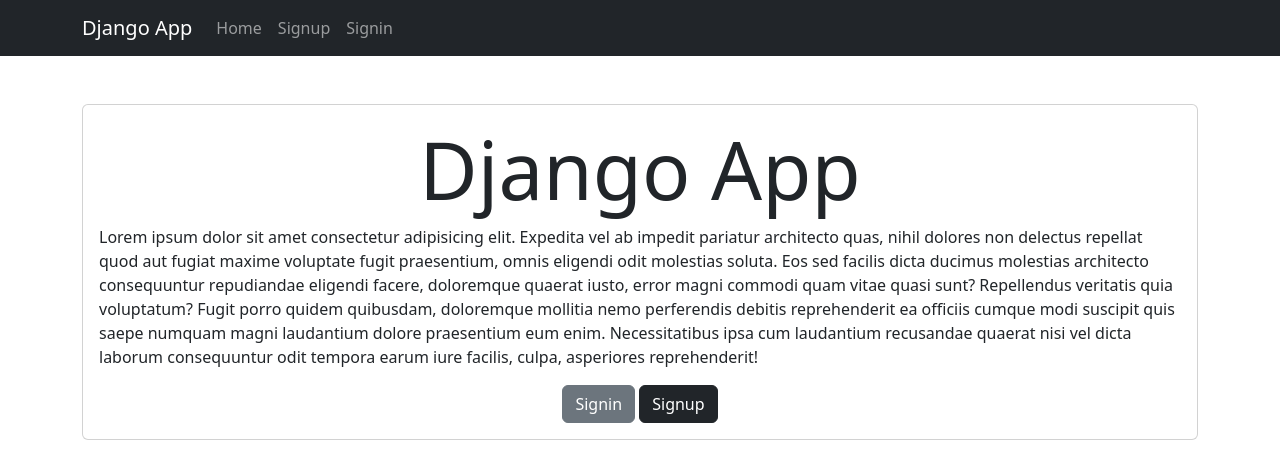
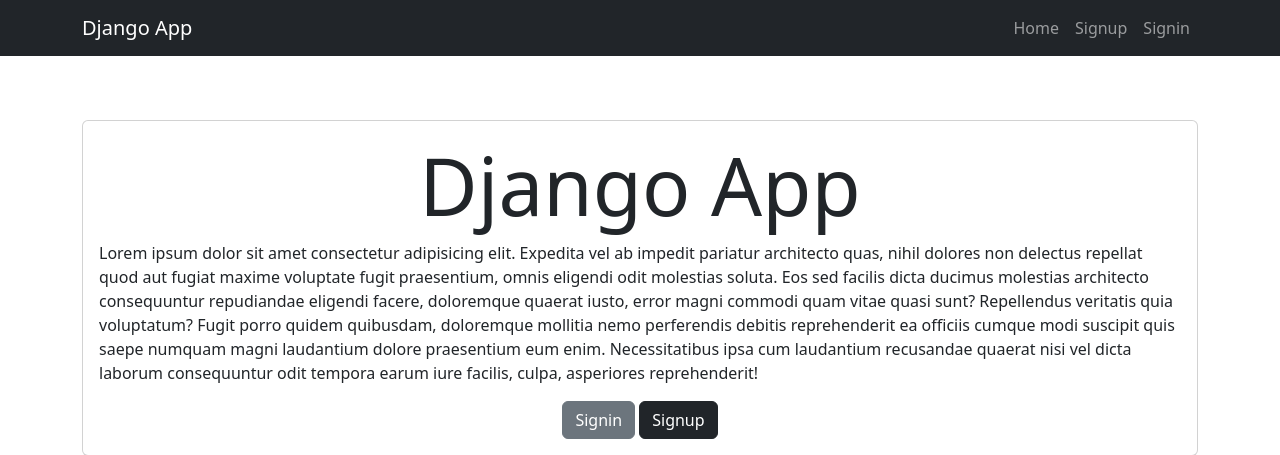
Before and after one commit to tralas85/django-auth-crud, a Django app: page / in a window 1280 px wide. Shown: the top 455 px of the page. Run offline with Django 5.2, Linux system fonts and the light colour scheme.

Commit message:
Base.html updated2

```diff
--- a/tasks/templates/base.html
+++ b/tasks/templates/base.html
@@ -12,12 +12,12 @@
   <nav class="navbar navbar-expand-lg bg-dark navbar-dark">
     <div class="container">
       <a class="navbar-brand" href="/">Django App</a>
-      <button class="navbar-toggler collapse" type="button" data-bs-toggle="collapse" data-bs-target="#navbarSupportedContent"
+      <button class="navbar-toggler" type="button" data-bs-toggle="collapse" data-bs-target="#navbarSupportedContent"
         aria-controls="navbarSupportedContent" aria-expanded="false" aria-label="Toggle navigation">
         <span class="navbar-toggler-icon"></span>
       </button>
-      <div class="navbar-collapse collapse" id="navbarSupportedContent">
-        <ul class="navbar-nav ml-auto">
+      <div class="collapse navbar-collapse" id="navbarSupportedContent">
+        <ul class="navbar-nav ms-auto">
           <li class="nav-item">
             <a href="/" class="nav-link">Home</a>
           </li>
@@ -43,8 +43,14 @@
           </li>
           {% endif %}
         </ul>
+
       </div>
     </div>
+  </nav>
+  <nav>
+    <ul>
+
+    </ul>
   </nav>
 
   {% block content %}
```
